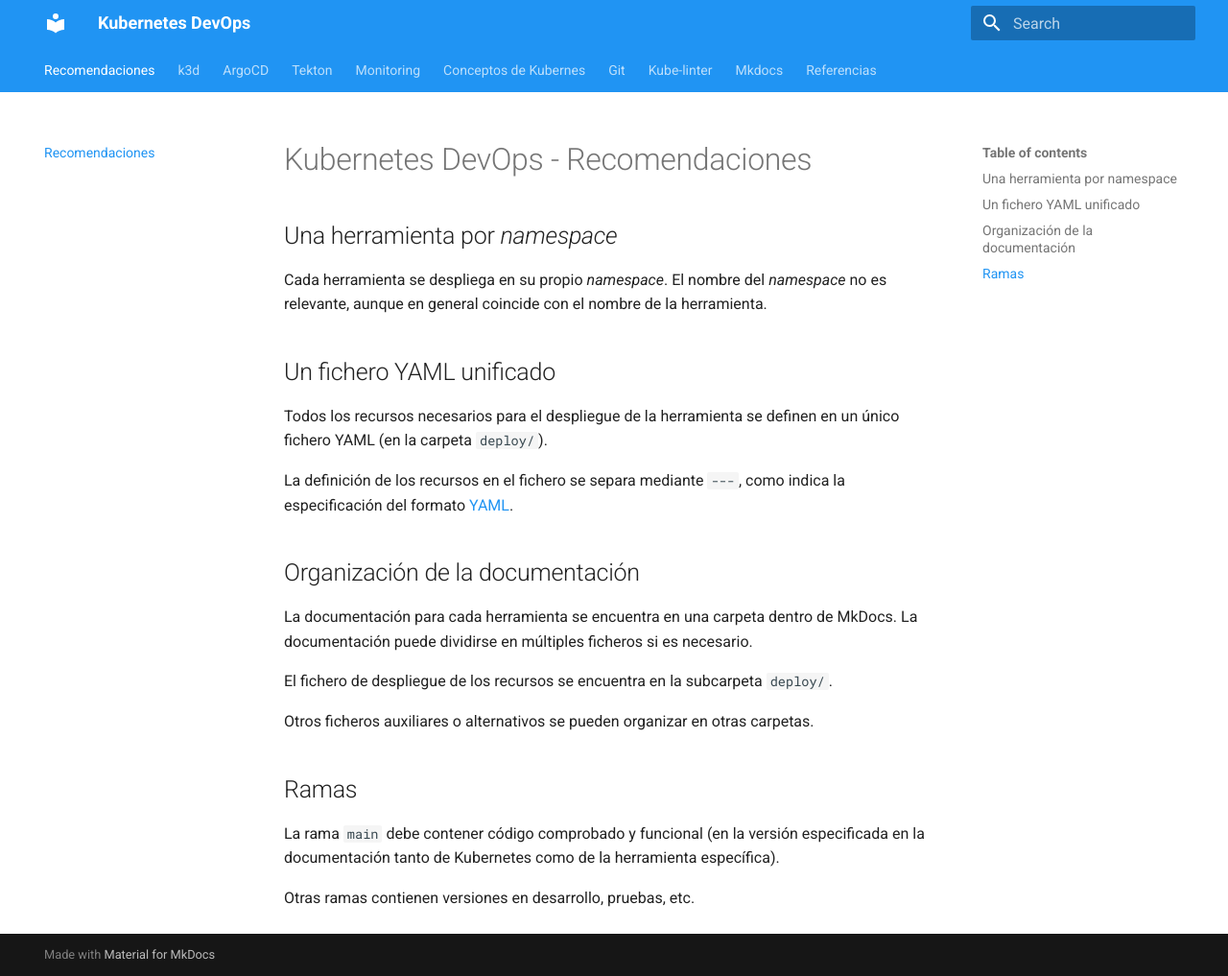
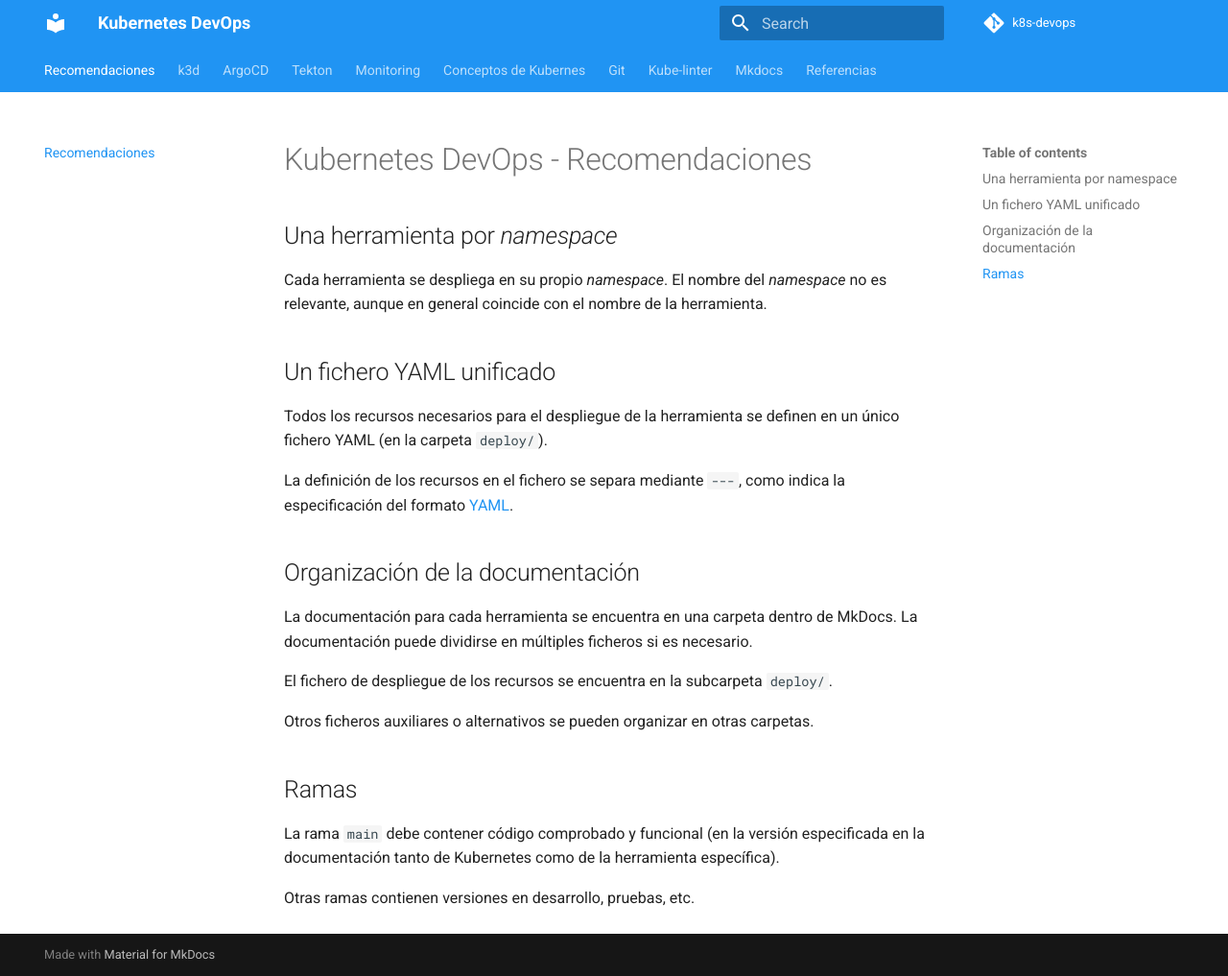
Before and after one commit to onthedock/k8s-devops, an MkDocs documentation site: the page built from docs/index.md, in a window 1280 px wide and 1017 px high. Shown: the whole window at 96% size. Built offline with MkDocs 1.6.1 and Material for MkDocs 9.7.7, drawn with Linux system fonts in a browser that asks for light colours; comment, search, counter and statistics services are not loaded.

Commit message:
Enlace al repositorio

```diff
--- a/mkdocs.yml
+++ b/mkdocs.yml
@@ -35,6 +35,10 @@ nav:
       Servidor de desarrollo:       mkdocs/servidor-de-desarrollo.md
   - Referencias:                    referencias.md
 
+# Repo Information
+repo_name: k8s-devops
+repo_url: https://github.com/onthedock/k8s-devops
+
 theme:
   name: 'material'
   palette:
```
